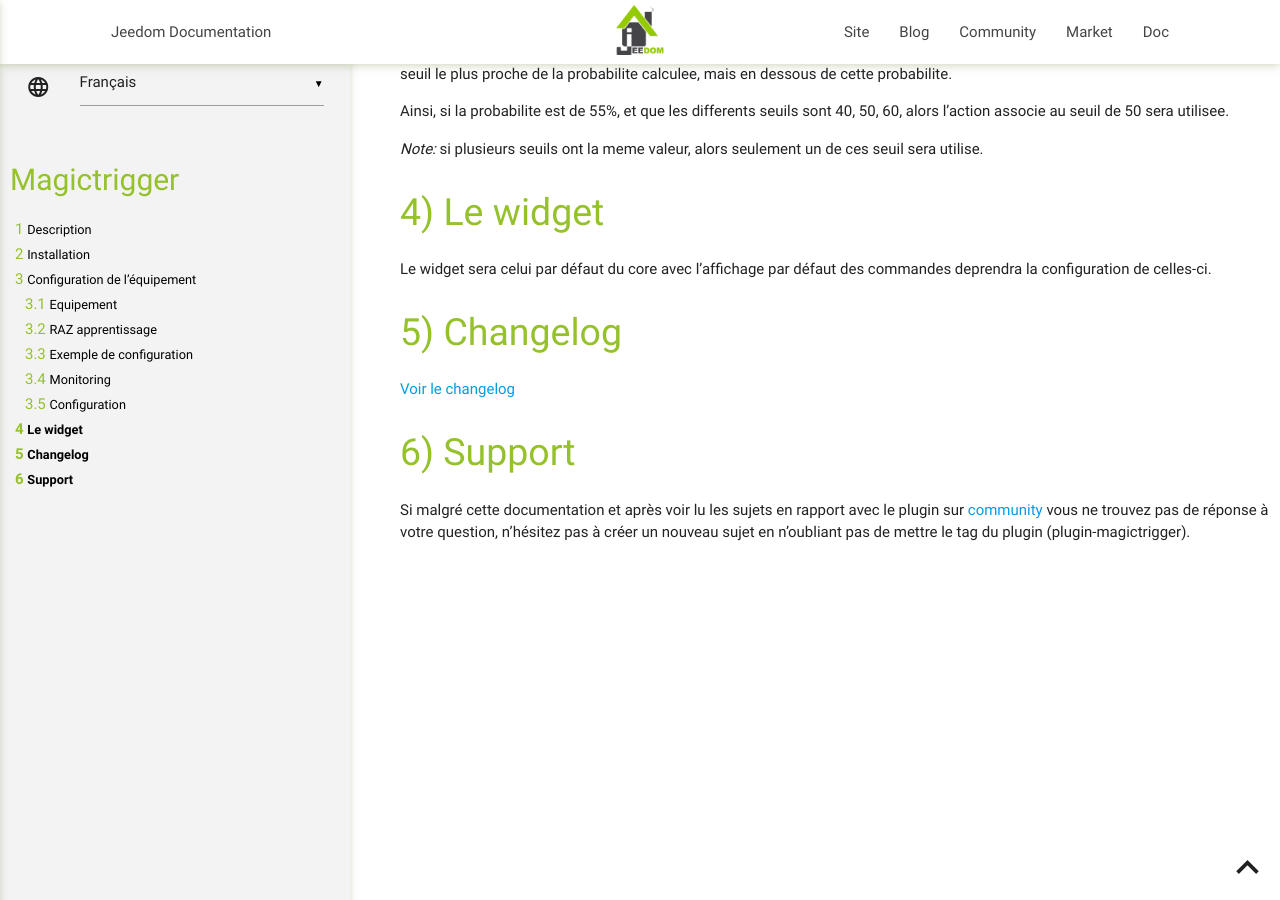
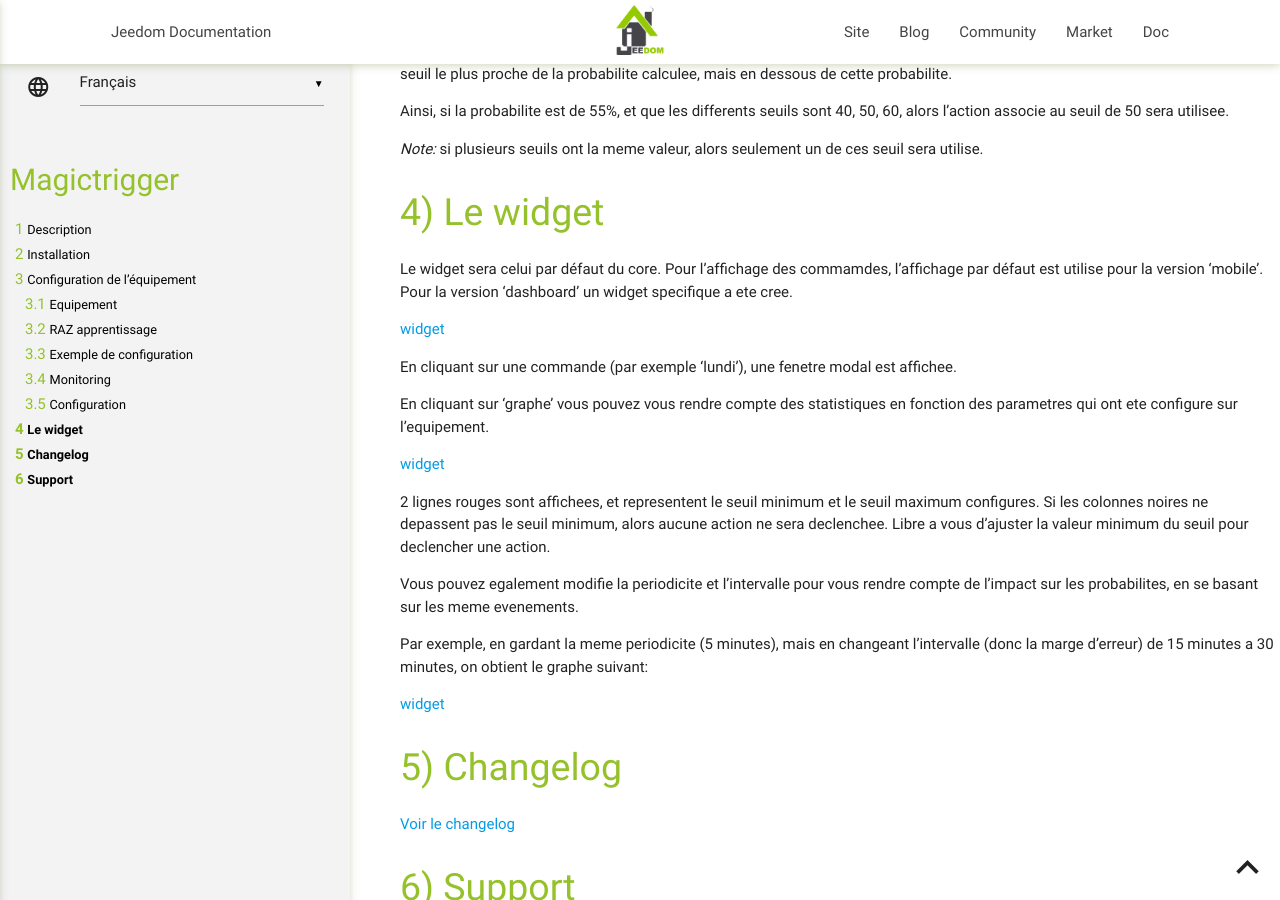
Before and after one commit to benoit5672/plugin-magictrigger, a Jekyll site: the page built from docs/fr_FR/index.md, in a window 1280 px wide and 900 px high, scrolled down 3627 px. Built offline with Jekyll 4.4.1, drawn with Linux system fonts in a browser that asks for light colours; our own code applies the rules of GitHub Pages for plain Markdown files.

Commit message:
Update index.md

```diff
--- a/docs/fr_FR/index.md
+++ b/docs/fr_FR/index.md
@@ -210,8 +210,30 @@ seuil sera utilise.
 
 # Le widget
 
-Le widget sera celui par défaut du core avec l'affichage par défaut des commandes
-deprendra la configuration de celles-ci.
+Le widget sera celui par défaut du core. Pour l'affichage des commamdes, l'affichage
+par défaut est utilise pour la version 'mobile'. Pour la version 'dashboard' un widget
+specifique a ete cree.
+
+[widget](/images/widget.png)
+
+En cliquant sur une commande (par exemple 'lundi'), une fenetre modal est affichee.
+
+En cliquant sur 'graphe' vous pouvez vous rendre compte des statistiques en fonction des
+parametres qui ont ete configure sur l'equipement.
+
+[widget](/images/widget_graph1.png)
+
+2 lignes rouges sont affichees, et representent le seuil minimum et le seuil maximum configures.
+Si les colonnes noires ne depassent pas le seuil minimum, alors aucune action ne sera declenchee.
+Libre a vous d'ajuster la valeur minimum du seuil pour declencher une action.
+
+Vous pouvez egalement modifie la periodicite et l'intervalle pour vous rendre compte de l'impact
+sur les probabilites, en se basant sur les meme evenements.
+
+Par exemple, en gardant la meme periodicite (5 minutes), mais en changeant l'intervalle (donc la
+marge d'erreur) de 15 minutes a 30 minutes, on obtient le graphe suivant:
+
+[widget](/images/widget_graph1.png)
 
 # Changelog
 
```
